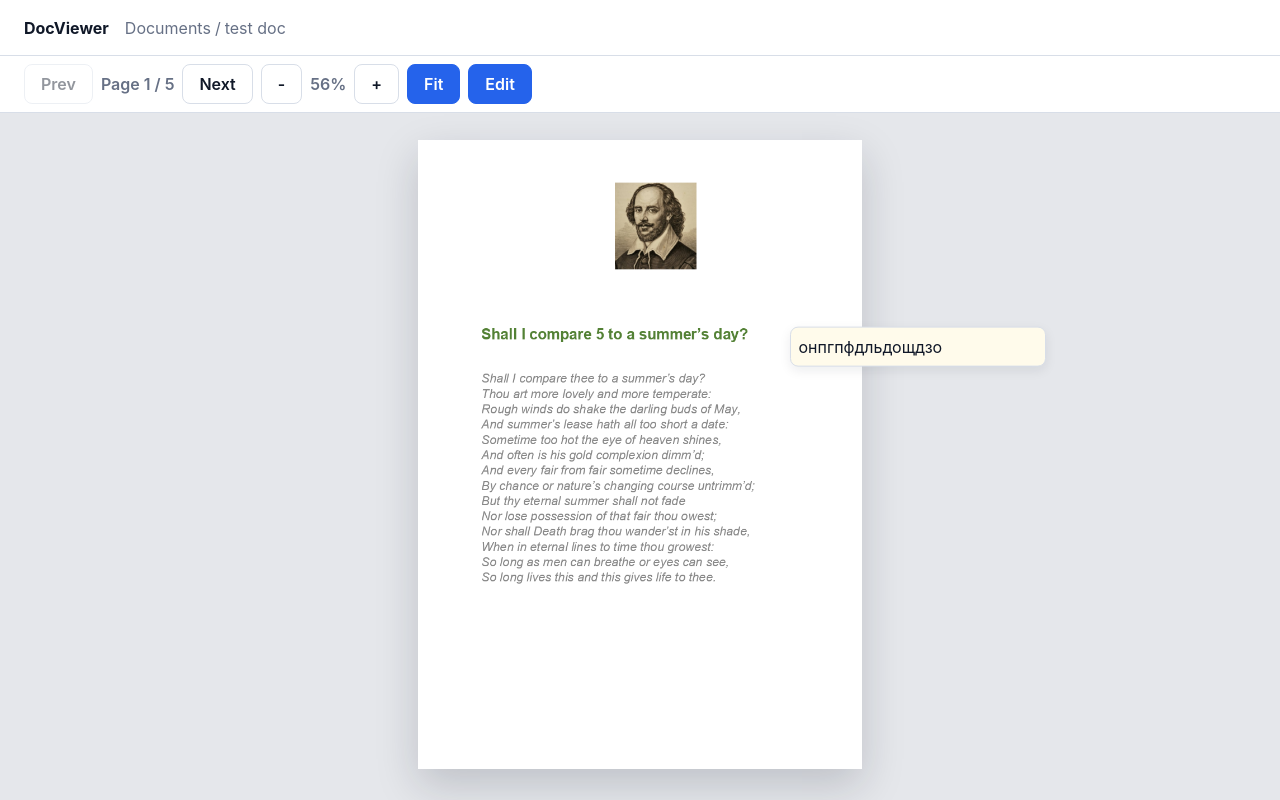
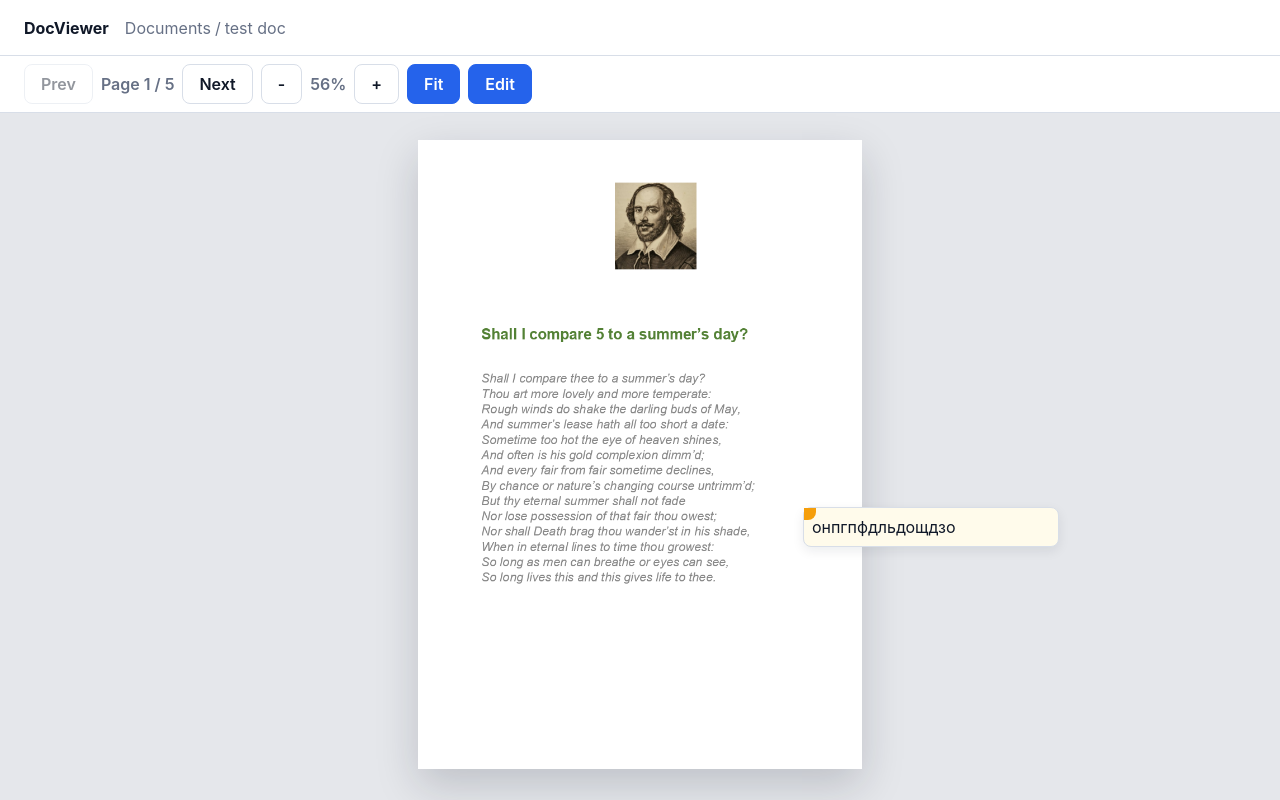
Before and after one commit to AlexDsmr/DocViewer, an Angular app: page /documents/test-doc in a window 1280 px wide. Built offline with nearby package versions, Linux system fonts and the light colour scheme; data requests are answered from the project's data file.

Commit message:
feat: modified annotation positioning

```diff
--- a/db.json
+++ b/db.json
@@ -14,8 +14,8 @@
               "id": "9d77b110-9b1c-49c3-b229-4ca71393b5f6",
               "pageId": "test-doc-page-1",
               "description": "онпгпфдльдощдзо          ",
-              "x": 0.8362720403022654,
-              "y": 0.36019590382902905
+              "x": 0.8664987405541549,
+              "y": 0.5834075393291764
             }
           ]
         },
--- a/src/app/components/page-annotation/page-annotation.component.scss
+++ b/src/app/components/page-annotation/page-annotation.component.scss
@@ -9,9 +9,19 @@
   box-shadow: var(--app-shadow-sm);
   line-height: 1.4;
   position: absolute;
-  transform: translateY(-100%);
   width: var(--app-annotation-width);
   z-index: 2;
+}
+
+.page-annotation::before {
+  background: var(--app-color-annotation-anchor);
+  border-radius: 0 0 var(--app-radius-sm);
+  content: '';
+  height: 0.75rem;
+  left: 0;
+  position: absolute;
+  top: 0;
+  width: 0.75rem;
 }
 
 .page-annotation--active,
--- a/src/styles/colors.scss
+++ b/src/styles/colors.scss
@@ -3,6 +3,7 @@
   --app-color-border: #d8dee8;
   --app-color-danger: #b42318;
   --app-color-edit-surface: #fffbeb;
+  --app-color-annotation-anchor: #f59e0b;
   --app-color-muted: #667085;
   --app-color-on-primary: #ffffff;
   --app-color-page: #ffffff;
```
